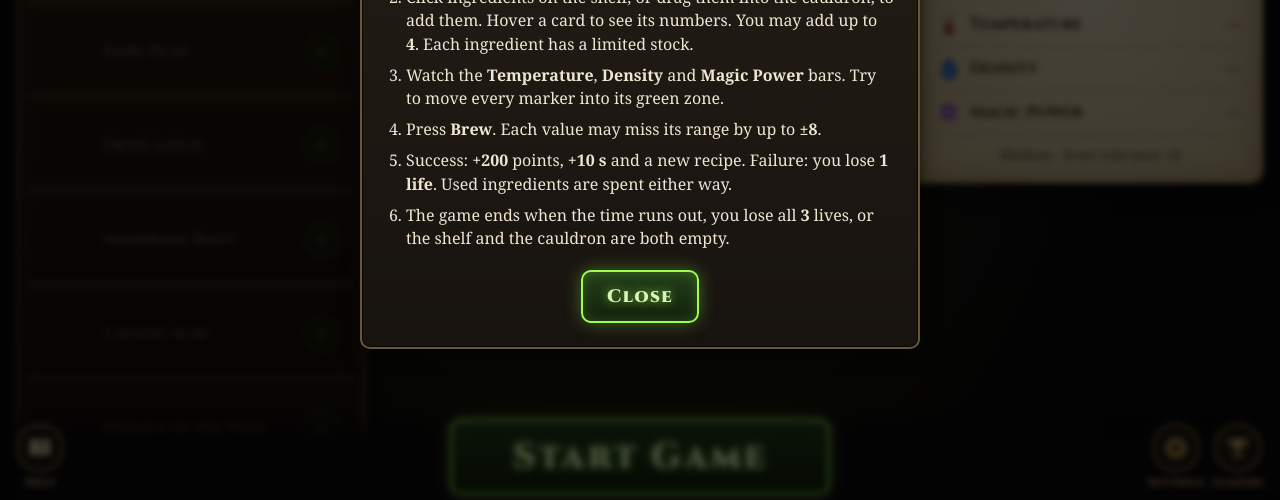
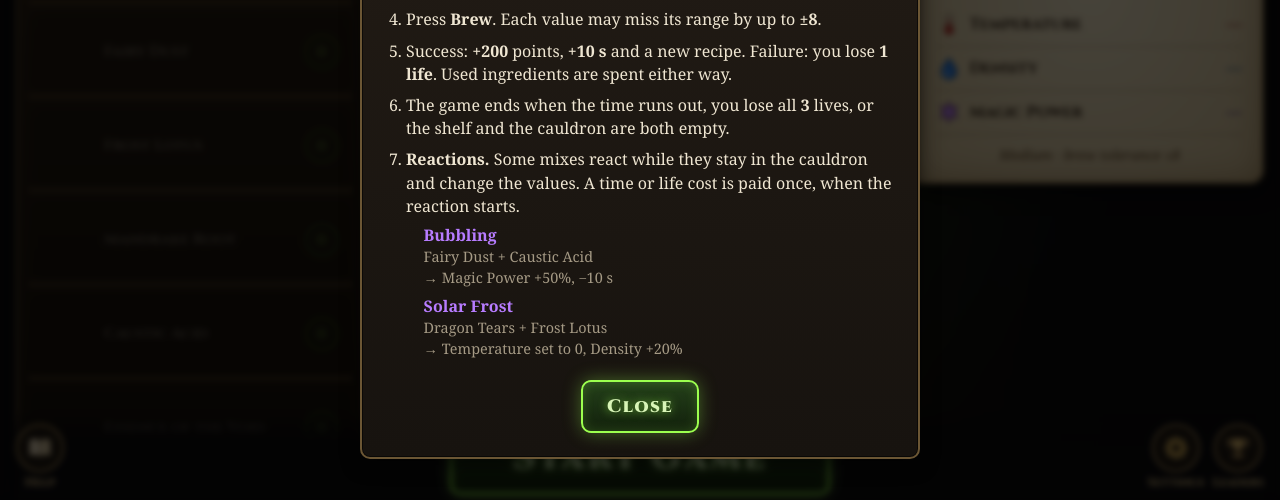
Before and after one commit to akylbek04/alchemist-s-cauldron, a website built with Vite: page index.html in a window 1280 px wide. Both pictures are taken after a click on the button "Help". Shown: the part 297-797 px from the top of the page. Built offline with nearby package versions, Linux system fonts and the light colour scheme.

Commit message:
feat: add chemical reactions for medium and hard

```diff
--- a/index.html
+++ b/index.html
@@ -119,6 +119,11 @@
           The game ends when the time runs out, you lose all
           <strong data-setting="lives">3</strong> lives, or the shelf and the cauldron are both
           empty.
+        </li>
+        <li>
+          <strong>Reactions.</strong> Some mixes react while they stay in the cauldron and change
+          the values. A time or life cost is paid once, when the reaction starts.
+          <ul class="reactions" id="help-reactions"></ul>
         </li>
       </ol>
       <form method="dialog">
--- /dev/null
+++ b/src/data/reactions.ts
@@ -0,0 +1,71 @@
+import { calculateCauldron } from '../logic/cauldron.ts';
+import type { IIngredient, IReaction } from '../types.ts';
+
+function has(ingredients: readonly IIngredient[], ...ids: string[]): boolean {
+  return ids.every((id) => ingredients.some((ingredient) => ingredient.id === id));
+}
+
+// Percent changes round to whole numbers, like every other value in the game.
+function scale(value: number, percent: number): number {
+  return Math.round(value * (1 + percent / 100));
+}
+
+// The subset of the task's reaction table used by this game: 2 on Medium, 3 on Hard
+// (the count in DIFFICULTY_SETTINGS). Medium uses only ingredients from its 6-card shelf.
+// Active reactions apply in this order.
+export const REACTIONS: readonly IReaction[] = [
+  {
+    id: 'bubbling',
+    name: 'Bubbling',
+    difficulty: 'medium',
+    trigger: 'Fairy Dust + Caustic Acid',
+    effect: 'Magic Power +50%, −10 s',
+    isActive: (ingredients) => has(ingredients, 'fairy-dust', 'caustic-acid'),
+    apply: (values) => ({ ...values, magicPower: scale(values.magicPower, 50) }),
+    timePenalty: 10,
+  },
+  {
+    id: 'solar-frost',
+    name: 'Solar Frost',
+    difficulty: 'medium',
+    trigger: 'Dragon Tears + Frost Lotus',
+    effect: 'Temperature set to 0, Density +20%',
+    isActive: (ingredients) => has(ingredients, 'dragon-tears', 'frost-lotus'),
+    apply: (values) => ({ ...values, temperature: 0, density: scale(values.density, 20) }),
+  },
+  {
+    id: 'volatile-mix',
+    name: 'Volatile Mix',
+    difficulty: 'hard',
+    trigger: 'Phoenix Feather + Essence of the Void',
+    effect: '−1 life, the cauldron is cleared',
+    isActive: (ingredients) => has(ingredients, 'phoenix-feather', 'essence-of-the-void'),
+    apply: (values) => values,
+    lifePenalty: 1,
+    clearsCauldron: true,
+  },
+  {
+    id: 'pressure-spike',
+    name: 'Pressure Spike',
+    difficulty: 'hard',
+    trigger: 'Total Density ≥ 70',
+    effect: 'Density set to 70, Magic Power +10%',
+    isActive: (ingredients) => calculateCauldron(ingredients).density >= 70,
+    apply: (values) => ({ ...values, density: 70, magicPower: scale(values.magicPower, 10) }),
+  },
+  {
+    id: 'burning-root',
+    name: 'Burning Root',
+    difficulty: 'hard',
+    trigger: 'Mandrake Root + Phoenix Feather and total Temperature ≥ 40',
+    effect: 'Temperature +15, Density −10%',
+    isActive: (ingredients) =>
+      has(ingredients, 'mandrake-root', 'phoenix-feather') &&
+      calculateCauldron(ingredients).temperature >= 40,
+    apply: (values) => ({
+      ...values,
+      temperature: values.temperature + 15,
+      density: scale(values.density, -10),
+    }),
+  },
+];
--- a/src/logic/brew-check.ts
+++ b/src/logic/brew-check.ts
@@ -3,10 +3,12 @@ import type {
   IDifficultySettings,
   IGameState,
   IRecipe,
+  IReaction,
   IRecipeRange,
   ParameterKey,
 } from '../types.ts';
-import { calculateCauldron, isInRange } from './cauldron.ts';
+import { isInRange } from './cauldron.ts';
+import { getCauldronValues } from './reactions.ts';
 
 const PARAMETER_KEYS: readonly ParameterKey[] = ['temperature', 'density', 'magicPower'];
 
@@ -38,9 +40,11 @@ export function brew(
   state: IGameState,
   settings: IDifficultySettings,
   nextRecipe: () => IRecipe,
+  reactions: readonly IReaction[],
 ): IBrewResult {
+  // The same values the bars show: sums with the active reactions applied.
   const success = isBrewSuccessful(
-    calculateCauldron(state.cauldronIngredients),
+    getCauldronValues(state.cauldronIngredients, reactions),
     state.activeRecipe,
     settings.tolerance,
   );
--- /dev/null
+++ b/src/logic/reactions.ts
@@ -0,0 +1,41 @@
+import type { Difficulty, ICauldronValues, IGameState, IIngredient, IReaction } from '../types.ts';
+import { calculateCauldron } from './cauldron.ts';
+
+export function getReactions(
+  reactions: readonly IReaction[],
+  difficulty: Difficulty,
+): readonly IReaction[] {
+  return reactions.filter((reaction) => reaction.difficulty === difficulty);
+}
+
+// Always rebuilt from the ingredient list: plain sums, then every active reaction.
+export function getCauldronValues(
+  ingredients: readonly IIngredient[],
+  reactions: readonly IReaction[],
+): ICauldronValues {
+  return reactions
+    .filter((reaction) => reaction.isActive(ingredients))
+    .reduce((values, reaction) => reaction.apply(values), calculateCauldron(ingredients));
+}
+
+// A reaction fires only on the change from not active to active.
+export function getFiredReactions(
+  before: readonly IIngredient[],
+  after: readonly IIngredient[],
+  reactions: readonly IReaction[],
+): IReaction[] {
+  return reactions.filter((reaction) => !reaction.isActive(before) && reaction.isActive(after));
+}
+
+export function applyReactionCosts(state: IGameState, fired: readonly IReaction[]): IGameState {
+  let next = state;
+  for (const reaction of fired) {
+    next = {
+      ...next,
+      timeLeft: Math.max(0, next.timeLeft - (reaction.timePenalty ?? 0)),
+      lives: Math.max(0, next.lives - (reaction.lifePenalty ?? 0)),
+      cauldronIngredients: reaction.clearsCauldron ? [] : next.cauldronIngredients,
+    };
+  }
+  return next;
+}
--- a/src/main.ts
+++ b/src/main.ts
@@ -6,10 +6,17 @@ import {
   DIFFICULTY_SETTINGS,
 } from './data/difficulty.ts';
 import { PARAMETERS } from './data/parameters.ts';
+import { REACTIONS } from './data/reactions.ts';
 import { brew, canBrew } from './logic/brew-check.ts';
-import { addIngredient, calculateCauldron, isCauldronFull } from './logic/cauldron.ts';
+import { addIngredient, isCauldronFull } from './logic/cauldron.ts';
 import { getGameOverReason } from './logic/game-over.ts';
 import { addEntry, isValidName, qualifies } from './logic/leaderboard.ts';
+import {
+  applyReactionCosts,
+  getCauldronValues,
+  getFiredReactions,
+  getReactions,
+} from './logic/reactions.ts';
 import { getEndTime, getTimeLeft } from './logic/timer.ts';
 import { createGameState, getShelfIngredients, pickRecipe } from './state/game-state.ts';
 import { clearLeaderboard, loadLeaderboard, saveLeaderboard } from './storage/leaderboard.ts';
@@ -20,6 +27,7 @@ import type {
   IGameState,
   IIngredient,
   ILeaderboardEntry,
+  IReaction,
 } from './types.ts';
 import { createBars } from './ui/bars.ts';
 import { createDropZone, renderCauldron } from './ui/cauldron.ts';
@@ -28,7 +36,7 @@ import { getElement } from './ui/dom.ts';
 import { renderHud } from './ui/hud.ts';
 import { renderLeaderboard } from './ui/leaderboard.ts';
 import { createRecipePanel } from './ui/recipe.ts';
-import { createSettingsPanel, renderHelp } from './ui/settings.ts';
+import { createSettingsPanel, renderHelp, renderReactions } from './ui/settings.ts';
 import { createShelf, type UpdateShelf } from './ui/shelf.ts';
 
 const hud = {
@@ -71,6 +79,7 @@ const clockIcon = getElement('#clock-icon');
 const pauseDialog = getElement('#pause-dialog') as HTMLDialogElement;
 const brewButton = getElement('#brew-button') as HTMLButtonElement;
 const helpDialog = getElement('#help-dialog') as HTMLDialogElement;
+const helpReactions = getElement('#help-reactions');
 
 // null = start screen: empty shelf and cauldron, score and time 0, no lives.
 let state: IGameState | null = null;
@@ -98,12 +107,27 @@ function getSettings(): IDifficultySettings {
   return DIFFICULTY_SETTINGS[state?.difficulty ?? difficulty];
 }
 
+function getActiveReactions(): readonly IReaction[] {
+  return getReactions(REACTIONS, state?.difficulty ?? difficulty);
+}
+
 function addToCauldron(ingredient: IIngredient): void {
   if (state?.status !== 'playing') return;
   const next = addIngredient(state, ingredient, getSettings().maxCauldronIngredients);
   if (next === state) return;
-  state = next;
-  showMessage('');
+  const fired = getFiredReactions(
+    state.cauldronIngredients,
+    next.cauldronIngredients,
+    getActiveReactions(),
+  );
+  // Time costs need the current time left, and then a countdown from the new value.
+  syncTime();
+  state = applyReactionCosts({ ...next, timeLeft: state.timeLeft }, fired);
+  startClock();
+  showMessage(
+    fired.map((reaction) => `${reaction.name}! ${reaction.effect}`).join(' · '),
+    fired.length > 0 ? 'reaction' : undefined,
+  );
   render();
   checkGameOver();
 }
@@ -127,14 +151,16 @@ function applyDifficulty(): void {
   const settings = DIFFICULTY_SETTINGS[difficulty];
   updateShelf = createShelf(shelf, getShelfIngredients(settings), addToCauldron);
   renderHelp(helpDialog, settings);
+  renderReactions(helpReactions, getReactions(REACTIONS, difficulty));
   recipeNote.textContent = `${DIFFICULTY_LABELS[difficulty]} · brew tolerance ±${String(settings.tolerance)}`;
   updateSettings(difficulty);
 }
 
-function showMessage(text: string, type?: 'success' | 'failure'): void {
+function showMessage(text: string, type?: 'success' | 'failure' | 'reaction'): void {
   message.textContent = text;
   message.classList.toggle('message--success', type === 'success');
   message.classList.toggle('message--failure', type === 'failure');
+  message.classList.toggle('message--reaction', type === 'reaction');
 }
 
 function startClock(): void {
@@ -261,7 +287,7 @@ function render(): void {
   );
   renderCauldron(cauldronList, ingredients);
   updateRecipe(state?.activeRecipe ?? null, ingredients.length, settings.maxCauldronIngredients);
-  updateBars(calculateCauldron(ingredients), state?.activeRecipe ?? null);
+  updateBars(getCauldronValues(ingredients, getActiveReactions()), state?.activeRecipe ?? null);
   updateHud();
 
   // While paused the play field is blurred, so nothing can be planned.
@@ -289,7 +315,12 @@ brewButton.addEventListener('click', () => {
   syncTime();
   const before = state;
   const { difficulty: current } = state;
-  const result = brew(state, DIFFICULTY_SETTINGS[current], () => pickRecipe(current));
+  const result = brew(
+    state,
+    DIFFICULTY_SETTINGS[current],
+    () => pickRecipe(current),
+    getActiveReactions(),
+  );
   state = result.state;
   // The brew may add a time bonus: restart the countdown from the new time left.
   startClock();
@@ -386,6 +417,7 @@ document.addEventListener('visibilitychange', () => {
 getElement('#help-button').addEventListener('click', () => {
   // The rules show the numbers of the current game, or of the chosen difficulty.
   renderHelp(helpDialog, getSettings());
+  renderReactions(helpReactions, getActiveReactions());
   helpDialog.showModal();
 });
 
--- a/src/styles/style.css
+++ b/src/styles/style.css
@@ -586,6 +586,11 @@ button {
   color: var(--red);
 }
 
+.message--reaction {
+  color: var(--magic);
+  text-shadow: 0 0 8px rgb(183 124 255 / 50%);
+}
+
 /* Recipe book */
 
 .recipe {
@@ -975,6 +980,32 @@ button {
   margin: 0 0 20px;
   padding-left: 1.25em;
   line-height: 1.45;
+}
+
+.reactions {
+  display: grid;
+  gap: 6px;
+  margin: 6px 0 0;
+  padding-left: 1.1em;
+}
+
+.reactions__item {
+  display: grid;
+}
+
+.reactions__name {
+  color: var(--magic);
+}
+
+.reactions__trigger,
+.reactions__effect,
+.reactions__empty {
+  color: var(--text-muted);
+  font-size: 0.9em;
+}
+
+.reactions__effect::before {
+  content: '→ ';
 }
 
 .dialog form[method='dialog'] {
--- a/src/ui/settings.ts
+++ b/src/ui/settings.ts
@@ -1,5 +1,5 @@
 import { DIFFICULTIES, DIFFICULTY_LABELS, DIFFICULTY_SETTINGS } from '../data/difficulty.ts';
-import type { Difficulty, IDifficultySettings } from '../types.ts';
+import type { Difficulty, IDifficultySettings, IReaction } from '../types.ts';
 import { createElement } from './dom.ts';
 
 export function describeReactions(count: number): string {
@@ -43,3 +43,22 @@ export function renderHelp(root: HTMLElement, settings: IDifficultySettings): vo
     element.textContent = String(settings[key]);
   }
 }
+
+// The reactions of the current difficulty, listed in Help.
+export function renderReactions(root: HTMLElement, reactions: readonly IReaction[]): void {
+  if (reactions.length === 0) {
+    root.replaceChildren(createElement('li', 'reactions__empty', 'No reactions on Easy.'));
+    return;
+  }
+  root.replaceChildren(
+    ...reactions.map((reaction) => {
+      const item = createElement('li', 'reactions__item');
+      item.append(
+        createElement('strong', 'reactions__name', reaction.name),
+        createElement('span', 'reactions__trigger', reaction.trigger),
+        createElement('span', 'reactions__effect', reaction.effect),
+      );
+      return item;
+    }),
+  );
+}
```
Also changed, not shown: src/types.ts (+16 -0 lines).
